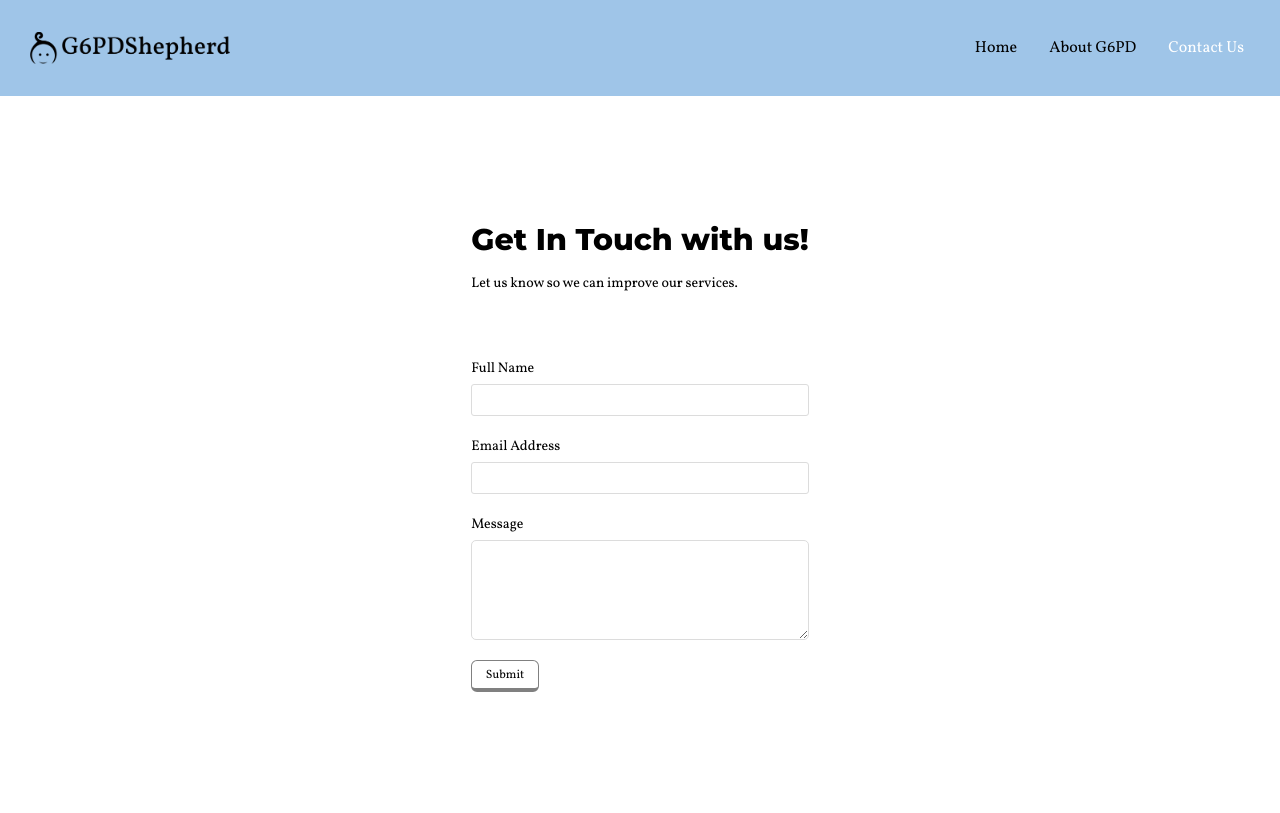
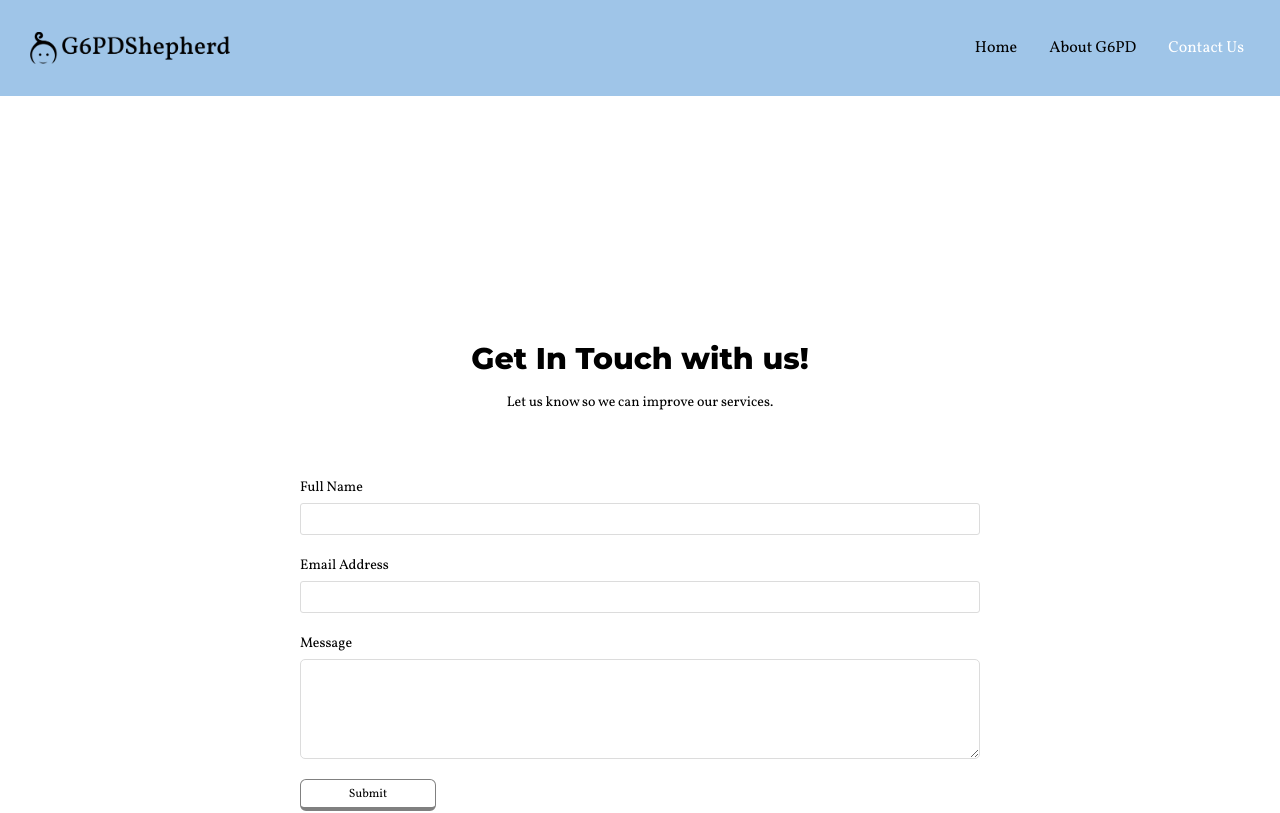
Before and after one commit to odycy21/G6PD-Shepherd, a React (Vite) app: page /contact-us in a window 1280 px wide. Shown: the top 813 px of the page. Built offline with nearby package versions, Linux system fonts and the light colour scheme; a web font is replaced by a local one.

Commit message:
udpated contacts page spacing 4

```diff
--- a/src/Contact.jsx
+++ b/src/Contact.jsx
@@ -39,7 +39,7 @@ const ContactUs = () => {
 
     return (
 
-      <div className="max-w-[1000px] min-h-screen mx-auto my-auto grid py-20 px-4 justify-center items-center">
+      <div className="max-w-[1000px] lg:h-screen md:h-screen mx-auto grid py-[15rem] px-4 bg-transparent text-center" >
 
       <div>
               <h2 className='font-montserrat font-semibold text-[30px] pb-2'>Get In Touch with us!</h2>
```
